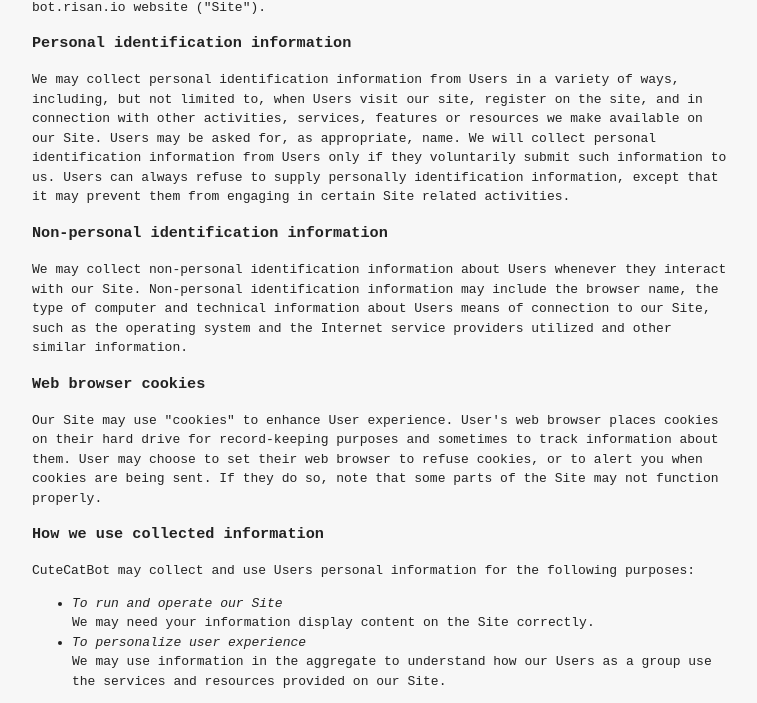
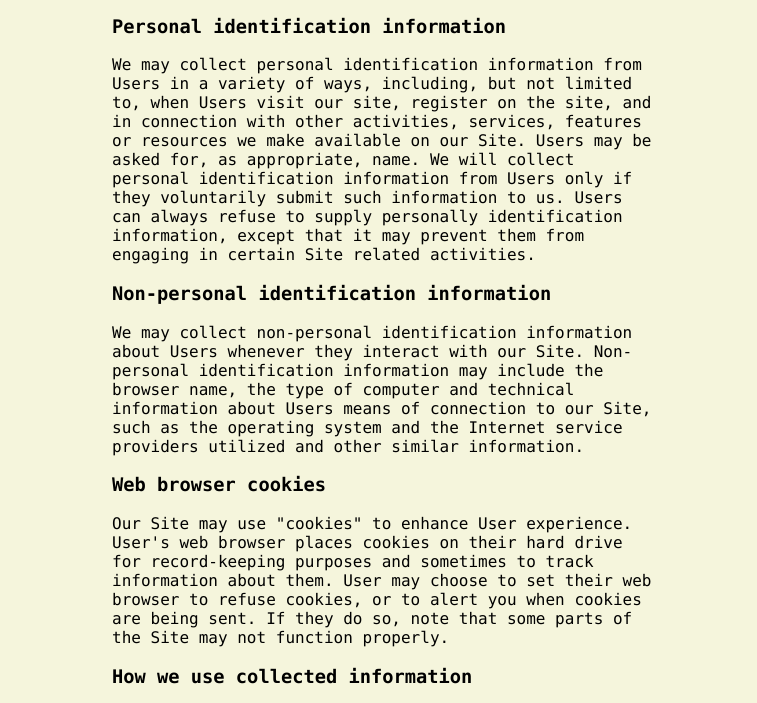
Before and after one commit to risan/cute-cat-bot, a website: page public/privacy-policy.html in a window 1280 px wide. Shown: the part 167-870 px from the top of the page, without its empty margins (258-1015 px from the left). Drawn offline with Linux system fonts and the light colour scheme.

Commit message:
:lipstick: Pretify the index and policy pages.

```diff
--- /dev/null
+++ b/public/index.css
@@ -0,0 +1,16 @@
+html, body {
+    height: 100%;
+}
+
+body {
+    font-family: SFMono-Regular, Menlo, Monaco, Consolas, "Liberation Mono", "Courier New", monospace;
+    display: flex;
+    justify-content: center;
+    align-items: center;
+    margin: 0;
+    background: beige;
+}
+
+p {
+    font-size: 24px;
+}
--- /dev/null
+++ b/public/policy.css
@@ -0,0 +1,12 @@
+body {
+    font-size: 16px;
+    font-family: SFMono-Regular, Menlo, Monaco, Consolas, "Liberation Mono", "Courier New", monospace;
+    margin: 0;
+    background: beige;
+}
+
+article {
+  padding: 20px;
+  max-width: 540px;
+  margin: auto;
+}
--- a/public/privacy-policy.html
+++ b/public/privacy-policy.html
@@ -3,27 +3,9 @@
 <head>
     <meta charset="utf-8">
     <meta http-equiv="x-ua-compatible" content="ie=edge">
-    <title>Privacy Policy</title>
+    <title>Cute Cat Bot - Privacy Policy 🤓</title>
     <meta name="viewport" content="width=device-width, initial-scale=1">
-    <style>
-        html, body {
-            height: 100%;
-        }
-
-        body {
-            font-size: 14;
-            line-height: 1.5;
-            font-family: monospace;
-            color: #222;
-            background-color: #f7f7f7;
-        }
-
-        article {
-            max-width: 700px;
-            margin: 2rem auto;
-            padding: 2rem;
-        }
-    </style>
+    <link rel="stylesheet" href="policy.css">
 </head>
 <body>
     <article>
```
Also changed, not shown: public/index.html (added, +14 -0 lines).
